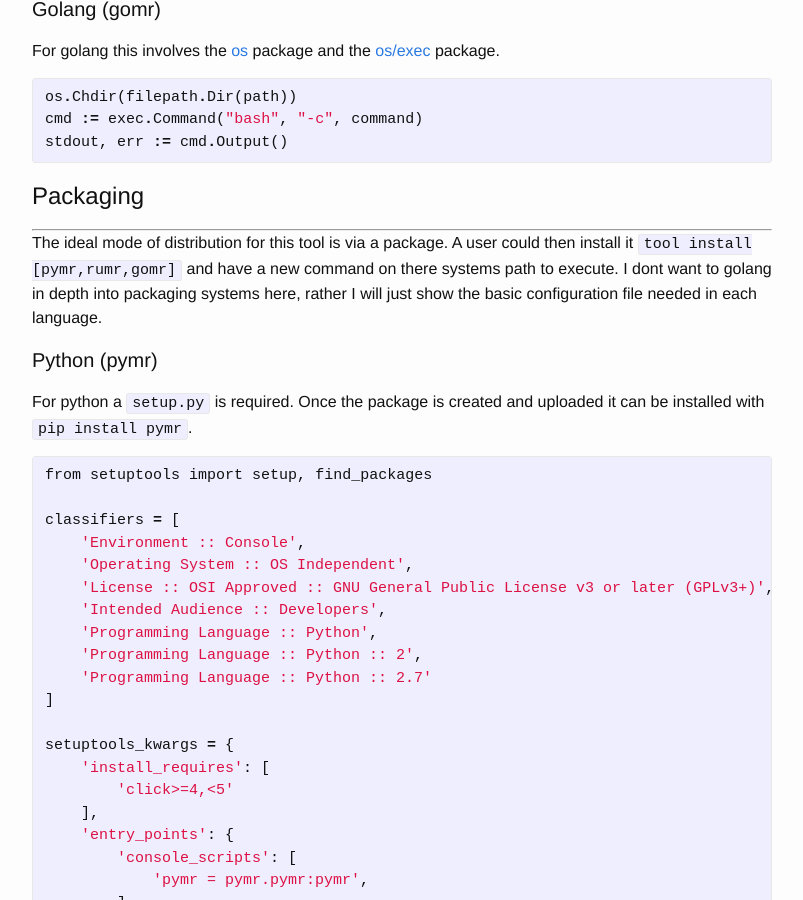
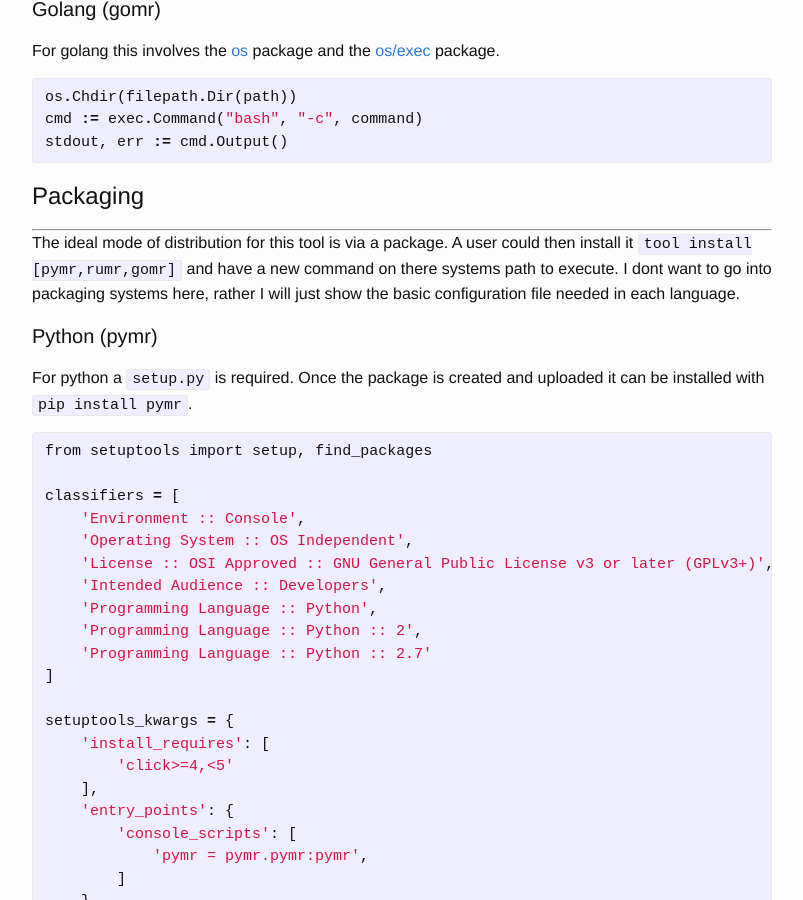
Before and after one commit to kpurdon/kpurdon.github.io, a Jekyll site: the page built from _posts/2015-05-30-python-ruby-and-go-a-command-line-application-comparison.md, in a window 1280 px wide and 900 px high, scrolled down 6825 px. Shown: the whole window, without its empty margins (238-1041 px from the left). Built offline with Jekyll 4.4.1, drawn with Linux system fonts in a browser that asks for light colours.

Commit message:
Minor typo correction

```diff
--- a/_posts/2015-05-30-python-ruby-and-go-a-command-line-application-comparison.md
+++ b/_posts/2015-05-30-python-ruby-and-go-a-command-line-application-comparison.md
@@ -352,7 +352,7 @@
 ==========
 -----
 
-The ideal mode of distribution for this tool is via a package. A user could then install it `tool install [pymr,rumr,gomr]` and have a new command on there systems path to execute. I dont want to golang in depth into packaging systems here, rather I will just show the basic configuration file needed in each language.
+The ideal mode of distribution for this tool is via a package. A user could then install it `tool install [pymr,rumr,gomr]` and have a new command on there systems path to execute. I dont want to go into packaging systems here, rather I will just show the basic configuration file needed in each language.
 
 #### Python (pymr)
 
```
